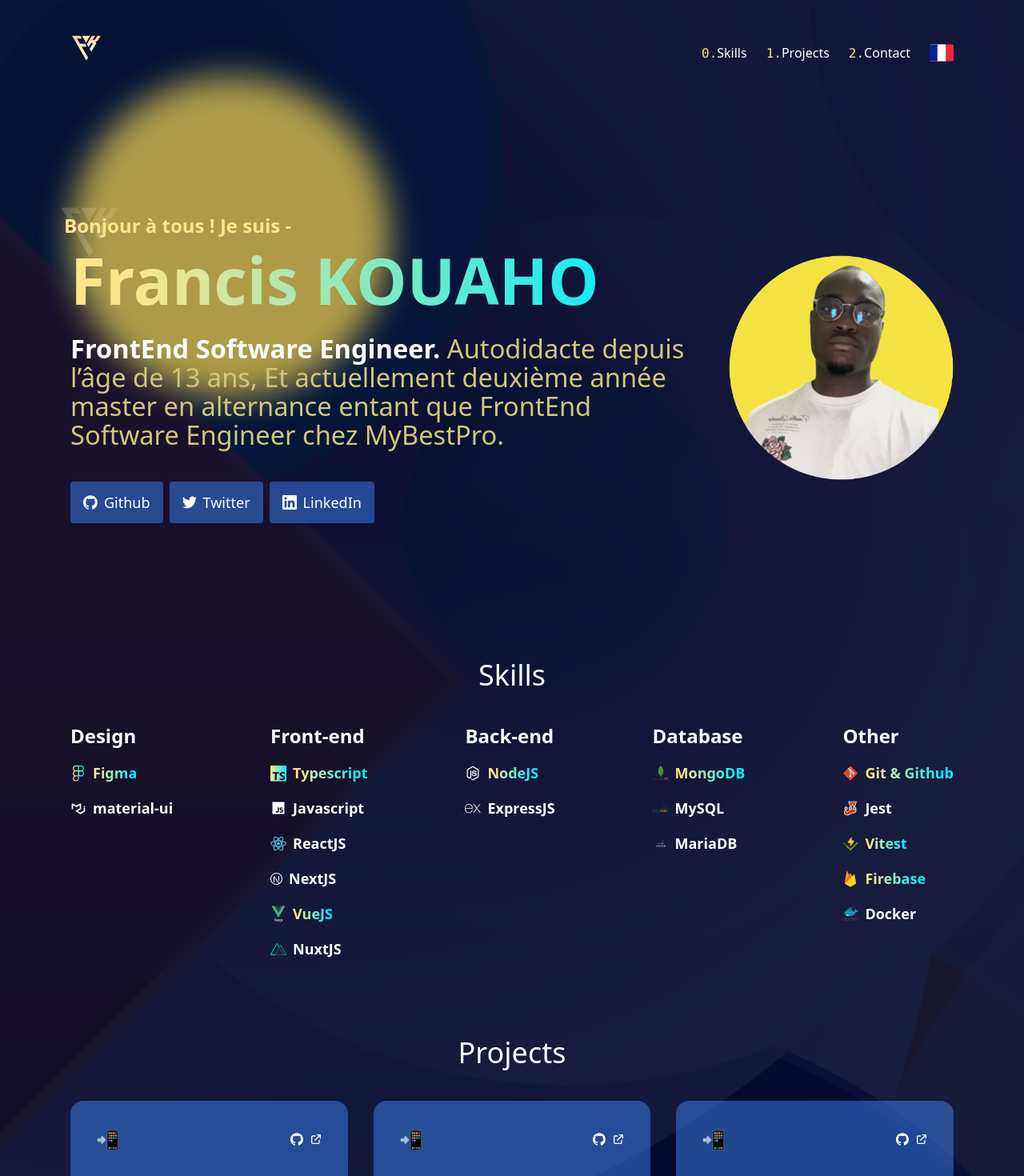
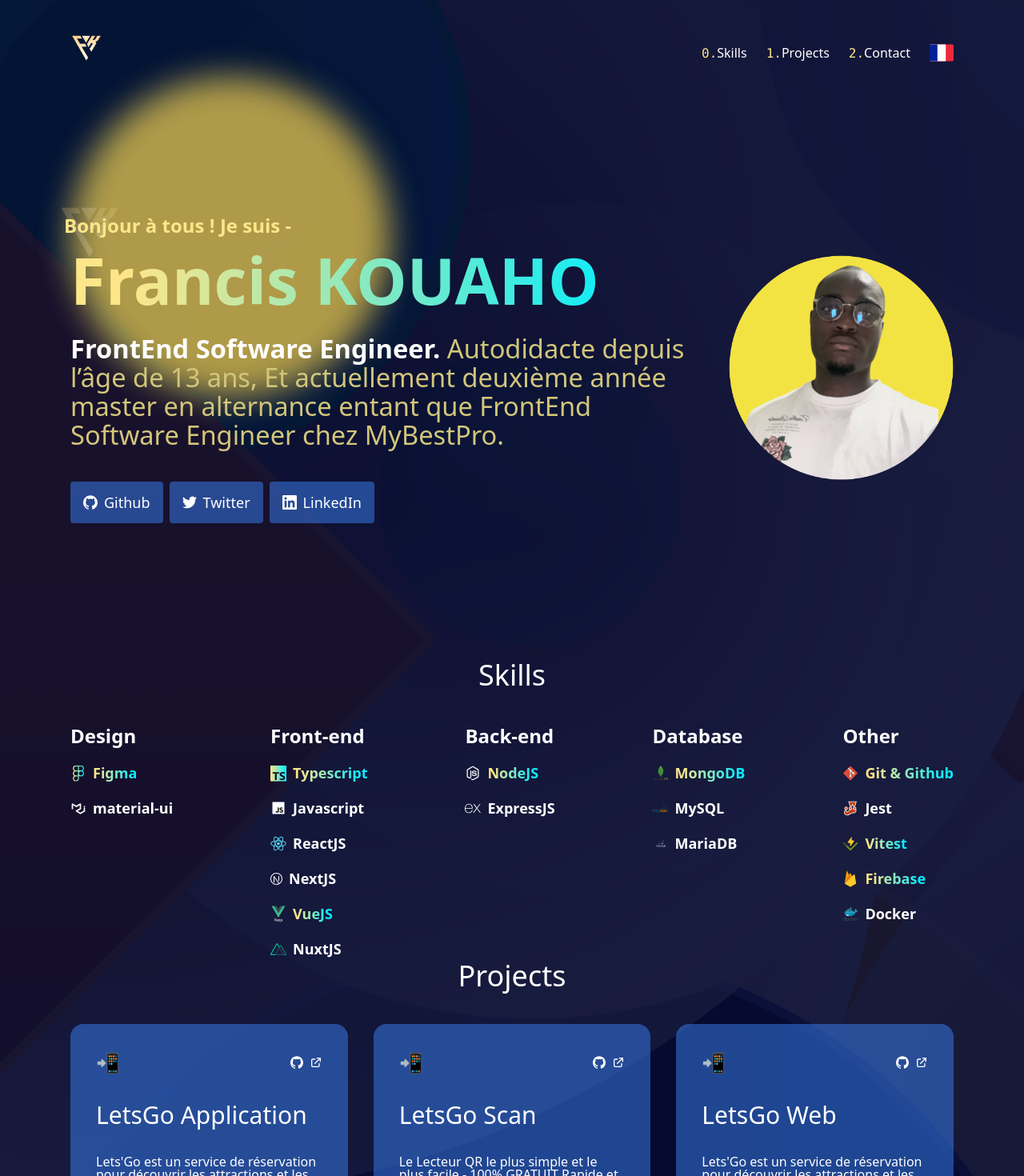
Before and after one commit to FrancisKOUAHO/Francis_KOUAHO, a Next.js app: page / in a window 1280 px wide. Shown: the top 1470 px of the page at 80% size. Built offline with nearby package versions, Linux system fonts and the light colour scheme.

Commit message:
style: formate scss

```diff
--- a/components/TheHeader/TheHeader.tsx
+++ b/components/TheHeader/TheHeader.tsx
@@ -1,15 +1,22 @@
 import {NextPage} from "next";
 import {useRouter} from "next/router";
 import Link from 'next/link'
+import {FunctionComponent} from "react";
+
+// creer props pour le header
+
+export type TheHeaderProps =  {
+    className?: string;
+}
 
 
-const TheHeader: NextPage = () => {
+const TheHeader: FunctionComponent<TheHeaderProps> = ({ className}) => {
     const router = useRouter();
 
     const locale = router?.locale;
 
     return (
-        <header>
+        <header className={className}>
             <div className="items-center hidden md:flex py-4">
                 <Link href="/">
                     <img src="/Logo_Portfolio_Francis_Jaune.png" alt="Logo Portfolio Francis Jaune"
--- a/pages/index.tsx
+++ b/pages/index.tsx
@@ -1,4 +1,4 @@
-import type { NextPage } from 'next'
+import type {NextPage} from 'next'
 import TheHeader from "../components/TheHeader/TheHeader";
 import Presentation from "../components/Presentation/Presentation";
 import Profile from "../components/Profile/Profile";
@@ -6,14 +6,16 @@
 import Projects from "../components/Projects/Projects";
 import Contact from "../components/Contact/Contact";
 import Footer from "../components/Footer/Footer";
-import { useEffect, useRef } from "react";
+import {useEffect, useRef} from "react";
 import gsap from 'gsap';
 
 const Home: NextPage = () => {
     const blobRef = useRef<HTMLDivElement>(null);
+    const containerRef = useRef(null);
 
     useEffect(() => {
         const blob = blobRef.current;
+
         if (!blob) {
             return;
         }
@@ -53,25 +55,67 @@
         };
     }, []);
 
+    useEffect(() => {
+        const tl = gsap.timeline({defaults: {duration: 1}});
+
+        // Animation for the header
+        tl.from('.fadeup-enter-header', {
+            y: 20,
+            stagger: 1,
+            delay: 0.5,
+        });
+
+        // Animation for the profile section
+        tl.from('.fadeup-enter-profile', {
+            y: 20,
+            stagger: 1,
+            delay: 0.5,
+        });
+
+        // Animation for the skills section
+        tl.from('.fadeup-enter-skills', {
+            y: 20,
+            stagger: 1,
+            delay: 0.5,
+        });
+
+        // Animation for the projects section
+        tl.from('.fadeup-enter-projects', {
+            y: 20,
+            stagger: 1,
+            delay: 0.5,
+        });
+
+        // Animation for the contact section
+        tl.from('.fadeup-enter-contact', {
+            y: 20,
+            stagger: 1,
+            delay: 0.5,
+        });
+    }, []);
+
     return (
-      <>
-          <div className="min-h-full max-w-6xl mx-auto p-6 relative">
-              <div className="min-h-full relative">
-                  <TheHeader />
-              </div>
-              <div className="blob" ref={blobRef}></div>
-              <div className="relative flex justify-center sm:justify-between w-full items-center gap-6 sm:gap-12 flex-col-reverse sm:flex-row Profile_profileHeight__1Q9Zk">
-                  <Presentation />
-                  <Profile />
-              </div>
-              <div className="flex flex-col gap-12 mt-16 sm:mt-0 sm:gap-24 items-center">
-                  <Skills />
-                  <Projects />
-                  <Contact />
-              </div>
-              <Footer />
+      <div className="min-h-full max-w-6xl mx-auto p-6 relative" ref={containerRef}>
+          <div className="min-h-full relative fadeup-enter-header">
+              <TheHeader/>
           </div>
-      </>
+          <div className="blob" ref={blobRef}></div>
+          <div
+            className="relative flex justify-center sm:justify-between w-full items-center gap-6 sm:gap-12 flex-col-reverse sm:flex-row Profile_profileHeight__1Q9Zk fadeup-enter-profile">
+              <Presentation/>
+              <Profile/>
+          </div>
+          <div className="flex flex-col gap-12 mt-16 sm:mt-0 sm:gap-24 items-center fadeup-enter-skills">
+              <Skills/>
+          </div>
+          <div className="flex flex-col gap-12 mt-16 sm:mt-0 sm:gap-24 items-center fadeup-enter-projects">
+              <Projects/>
+          </div>
+          <div className="flex flex-col gap-12 mt-16 sm:mt-0 sm:gap-24 items-center fadeup-enter-contact">
+              <Contact/>
+          </div>
+          <Footer/>
+      </div>
     )
 }
 
--- a/styles/globals.scss
+++ b/styles/globals.scss
@@ -3,11 +3,9 @@
 @tailwind components;
 @tailwind utilities;
 
-
 /* Custom Components */
 @import "styles/reset";
 @import "styles/components/home";
-
 
 /* Custom Responsive Mobile */
 @import "responsive/mobile";
@@ -23,7 +21,7 @@
 
 ::-webkit-scrollbar {
   background: #fbbf24;
-    width: 4px;
+  width: 4px;
 }
 
 ::-webkit-scrollbar-thumb {
@@ -34,18 +32,6 @@
 
 ::-webkit-scrollbar-corner {
   background: #fbbf24;
-}
-
-
-.fadeup-enter {
-  opacity: .01;
-  transform: translateY(20px);
-  transition: opacity .2s ease-out, transform .2s ease-out;
-}
-
-.fadeup-enter-done {
-  opacity: 1;
-  transform: translateY(0);
 }
 
 li {
@@ -99,7 +85,6 @@
 }
 
 .ProjectCard_wrapper__R5XKv {
-  //box-shadow: 0 0 34px .5px rgb(251 191 36 / .6);
   transition: transform .4s cubic-bezier(0.215, 0.61, 0.355, 1);
   cursor: pointer;
 
```
